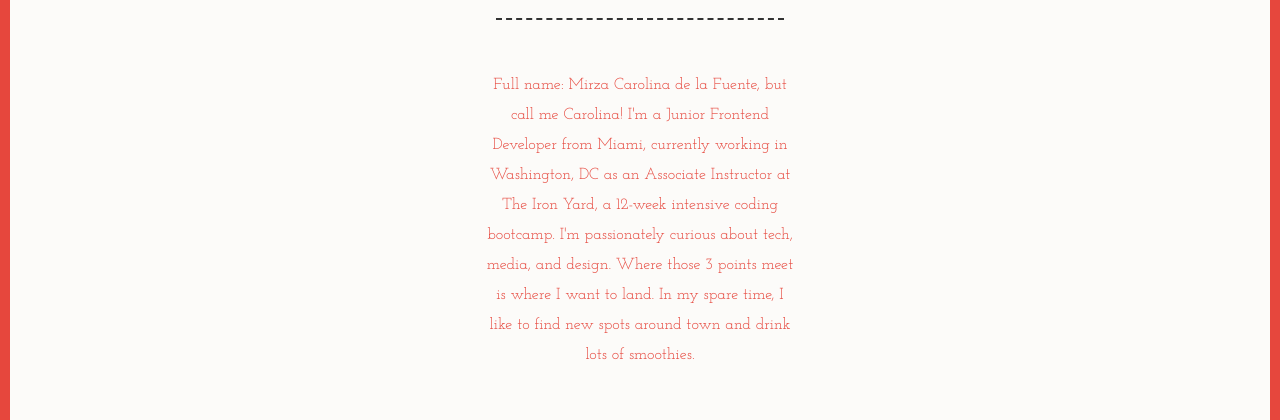
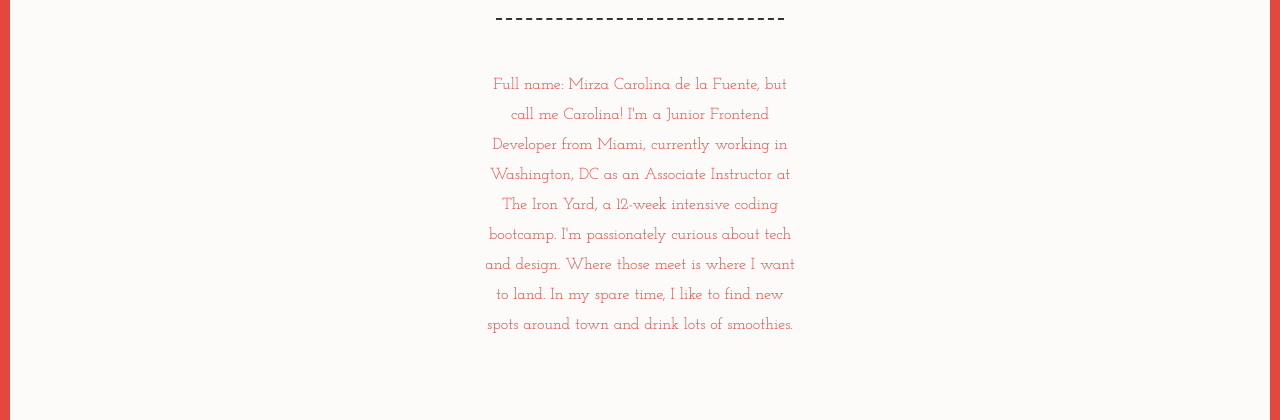
Before and after one commit to Awilda/portfolio-4-0, a React app: page /about in a window 1280 px wide. Shown: the part 182-602 px from the top of the page. Built offline with nearby package versions, Linux system fonts and the light colour scheme.

Commit message:
Fixed up my about section

```diff
--- a/public/200.html
+++ b/public/200.html
@@ -30,5 +30,5 @@
       </svg>
     </div>
   </div>
-<script type="text/javascript" src="/vendor-b72ed15c67a627cbcb4e.js"></script><script type="text/javascript" src="/app-b72ed15c67a627cbcb4e.js"></script></body>
+<script type="text/javascript" src="/vendor-6d3a6bd072557cfa8634.js"></script><script type="text/javascript" src="/app-6d3a6bd072557cfa8634.js"></script></body>
 </html>
--- a/src/components/About.js
+++ b/src/components/About.js
@@ -6,7 +6,7 @@ class About extends Component {
       <h3> Call me Carolina. </h3>
       {/* for later: CSS grids used in Soma project to put pics */}
       {/* <img src='../avatar.png' width='150px' /> */}
-      <span> Full name: Mirza Carolina de la Fuente, but call me Carolina! I'm a Junior Frontend Developer from Miami, currently working in Washington, DC as an Associate Instructor at The Iron Yard, a 12-week intensive coding bootcamp. I'm passionately curious about tech, media, and design. Where those 3 points meet is where I want to land. In my spare time, I like to find new spots around town and drink lots of smoothies. </span>
+      <span> Full name: Mirza Carolina de la Fuente, but call me Carolina! I'm a Junior Frontend Developer from Miami, currently working in Washington, DC as an Associate Instructor at The Iron Yard, a 12-week intensive coding bootcamp. I'm passionately curious about tech and design. Where those meet is where I want to land. In my spare time, I like to find new spots around town and drink lots of smoothies. </span>
     </div>
   }
 }
```
